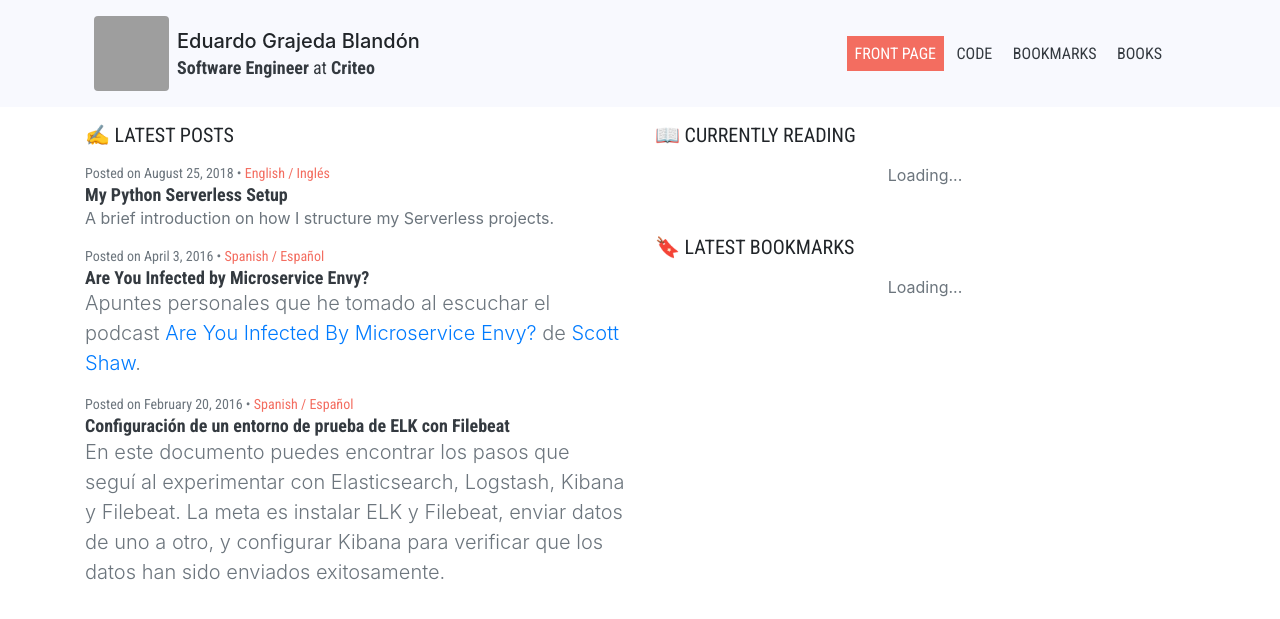
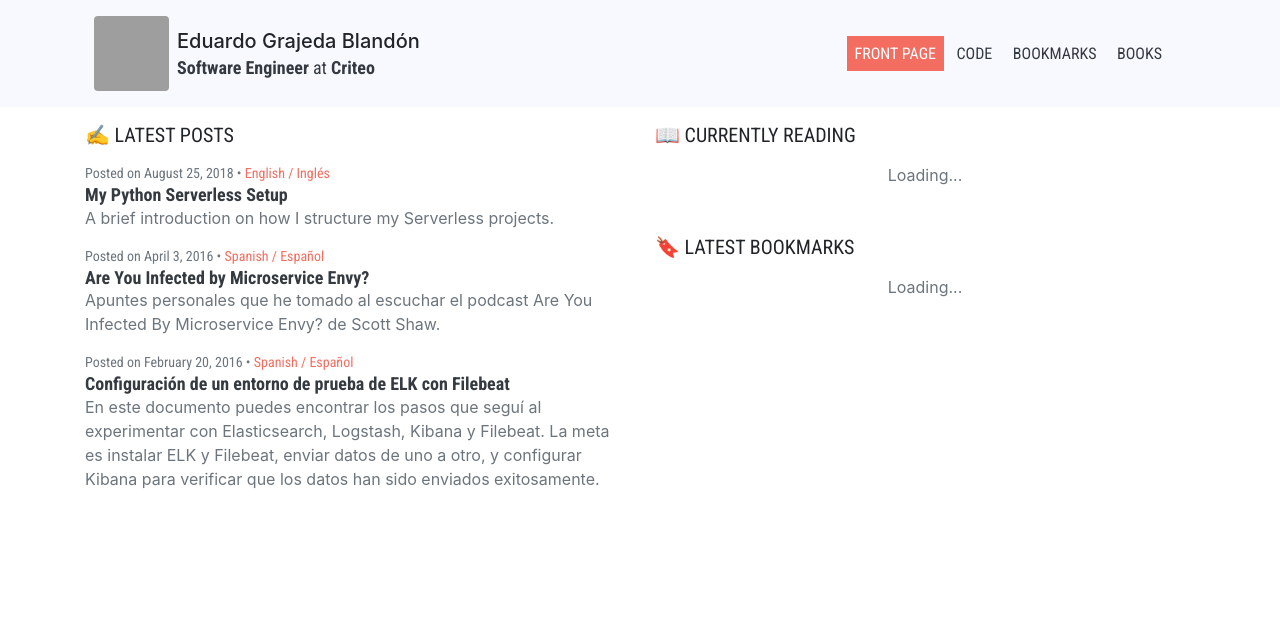
Before and after one commit to egrajeda/www, a Jekyll site: the page built from index.html, in a window 1280 px wide. Shown: the top 619 px of the page. Built offline with Jekyll 4.4.1, drawn with Linux system fonts in a browser that asks for light colours; grey boxes are pictures that could not be loaded.

Commit message:
Fix "lead" style leaking into the frontpage

```diff
--- a/index.html
+++ b/index.html
@@ -27,7 +27,11 @@ layout: default
                 <h2>
                     <a href="{{ post.url }}">{{ post.title }}</a>
                 </h2>
-                <div class="text-muted">{{ post.excerpt }}</div>
+                <div class="text-muted">
+                    <p>
+                        {{ post.excerpt | strip_html }}
+                    </p>
+                </div>
             </div>
             {% endfor %}
         </div>
```
